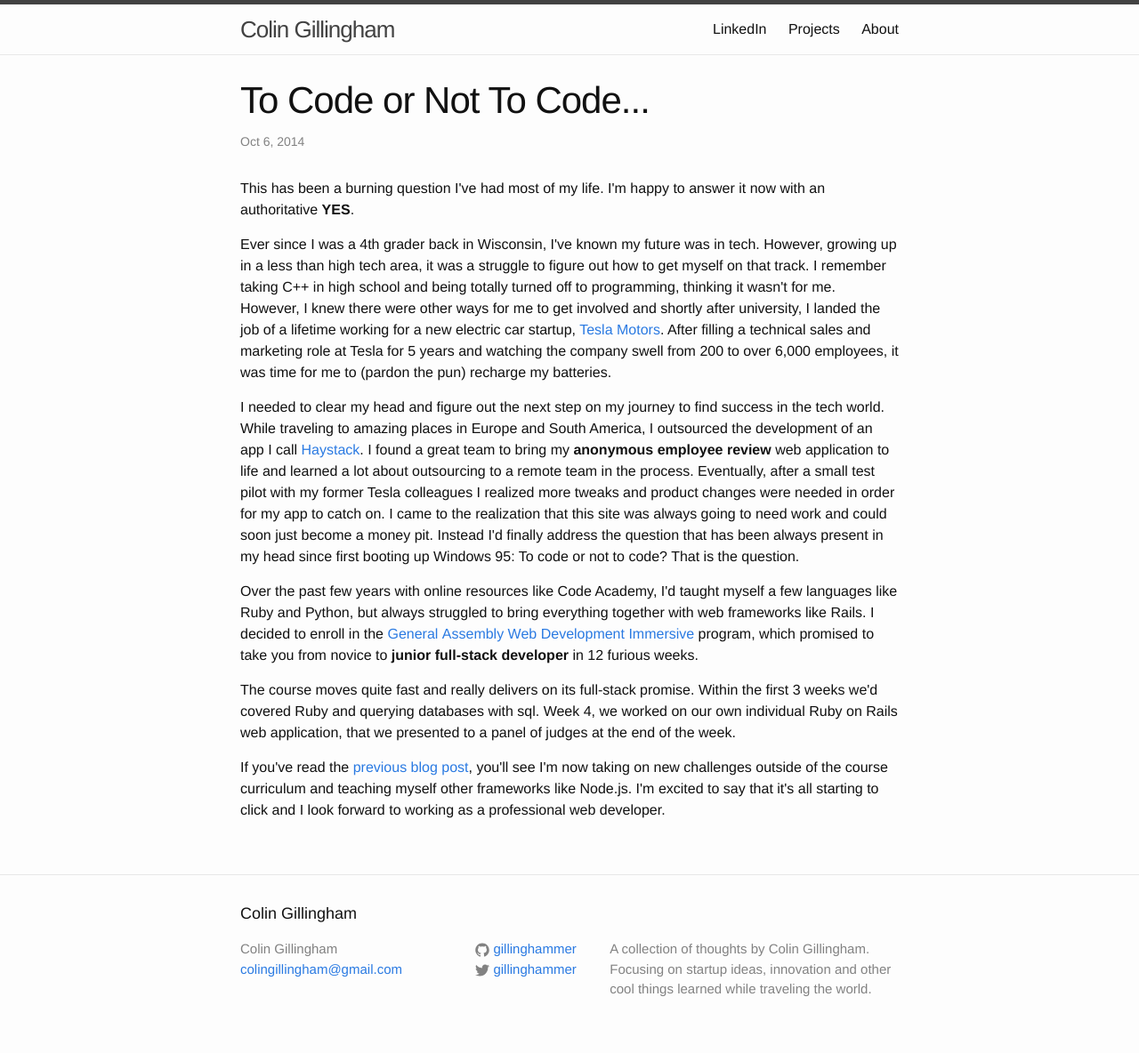
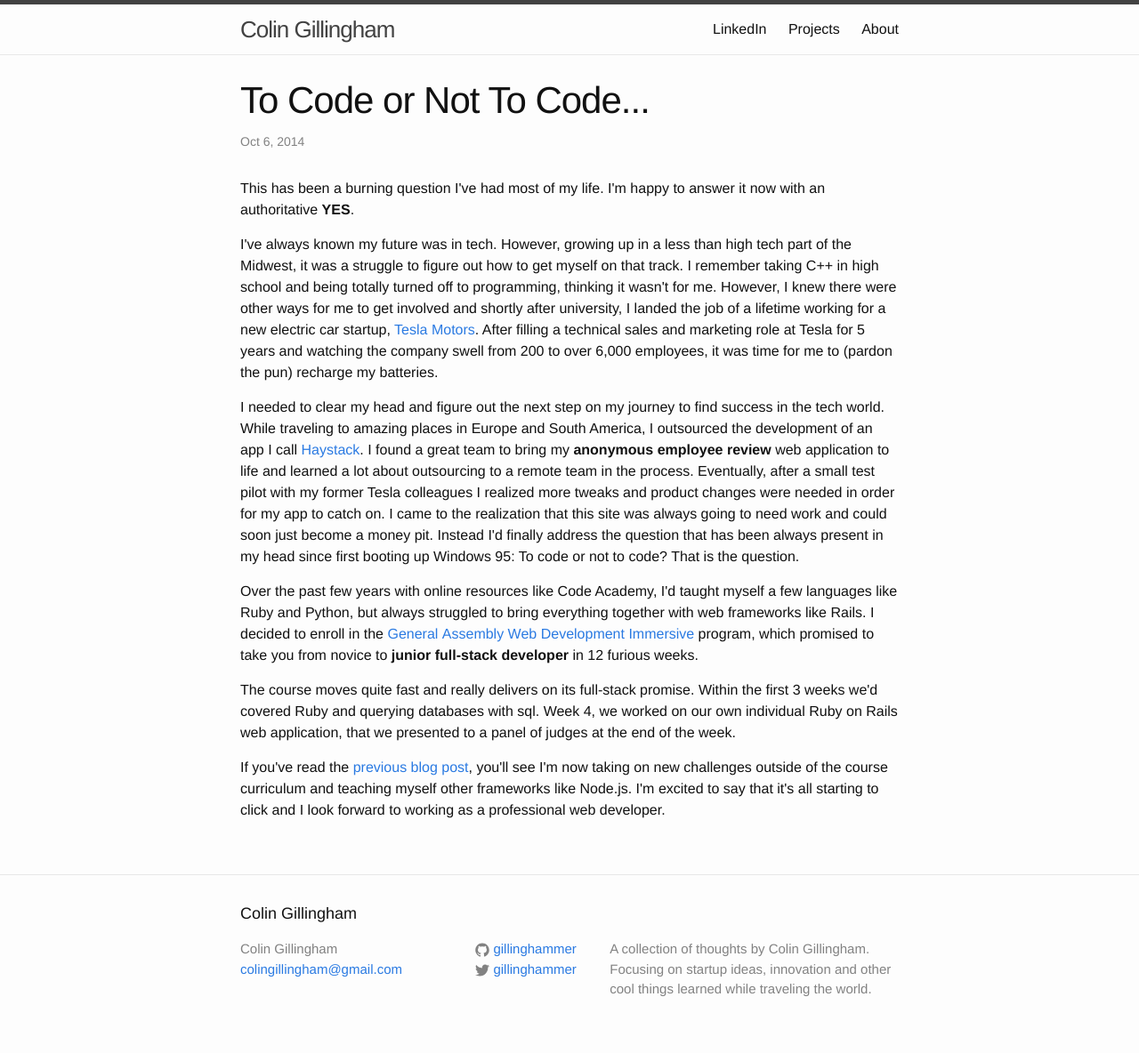
Before and after one commit to Gillinghammer/gillinghammer.github.io, a Jekyll site: the page built from _posts/2014-10-06-Coding-At-Light-Speed.html, in a window 1280 px wide. Shown: the whole page at 89% size. Built offline with Jekyll 4.4.1, drawn with Linux system fonts in a browser that asks for light colours.

Commit message:
changed opening sentence

```diff
--- a/_posts/2014-10-06-Coding-At-Light-Speed.html
+++ b/_posts/2014-10-06-Coding-At-Light-Speed.html
@@ -3,7 +3,7 @@ layout: post
 title: To Code or Not To Code...
 ---
 <p>This has been a burning question I've had most of my life. I'm happy to answer it now with an authoritative <strong>YES</strong>.</p>
-<p>Ever since I was a 4th grader back in Wisconsin, I've known my future was in tech. However, growing up in a less than high tech area, it was a struggle to figure out how to get myself on that track. I remember taking C++ in high school and being totally turned off to programming, thinking it wasn't for me. However, I knew there were other ways for me to get involved and shortly after university, I landed the job of a lifetime working for a new electric car startup, <a href="http://www.teslamotors.com" target="_blank">Tesla Motors</a>. After filling a technical sales and marketing role at Tesla for 5 years and watching the company swell from 200 to over 6,000 employees, it was time for me to (pardon the pun) recharge my batteries.</p>
+<p>I've always known my future was in tech. However, growing up in a less than high tech part of the Midwest, it was a struggle to figure out how to get myself on that track. I remember taking C++ in high school and being totally turned off to programming, thinking it wasn't for me. However, I knew there were other ways for me to get involved and shortly after university, I landed the job of a lifetime working for a new electric car startup, <a href="http://www.teslamotors.com" target="_blank">Tesla Motors</a>. After filling a technical sales and marketing role at Tesla for 5 years and watching the company swell from 200 to over 6,000 employees, it was time for me to (pardon the pun) recharge my batteries.</p>
 <p>I needed to clear my head and figure out the next step on my journey to find success in the tech world. While traveling to amazing places in Europe and South America, I outsourced the development of an app I call <a href="https://hstk.co/">Haystack</a>. I found a great team to bring my <strong>anonymous employee review</strong> web application to life and learned a lot about outsourcing to a remote team in the process. Eventually, after a small test pilot with my former Tesla colleagues I realized more tweaks and product changes were needed in order for my app to catch on. I came to the realization that this site was always going to need work and could soon just become a money pit. Instead I'd finally address the question that has been always present in my head since first booting up Windows 95: To code or not to code? That is the question.</p>
 <p>Over the past few years with online resources like Code Academy, I'd taught myself a few languages like Ruby and Python, but always struggled to bring everything together with web frameworks like Rails. I decided to enroll in the <a href="https://generalassemb.ly/education/web-development-immersive" target="_blank">General&nbsp;Assembly&nbsp;Web&nbsp;Development&nbsp;Immersive</a> program, which promised to take you from novice to <strong>junior&nbsp;full-stack&nbsp;developer</strong> in 12 furious weeks.</p>
 <p>The course moves quite fast and really delivers on its full-stack promise. Within the first 3 weeks we'd covered Ruby and querying databases with sql. Week 4, we worked on our own individual Ruby on Rails web application, that we presented to a panel of judges at the end of the week.</p>
```
